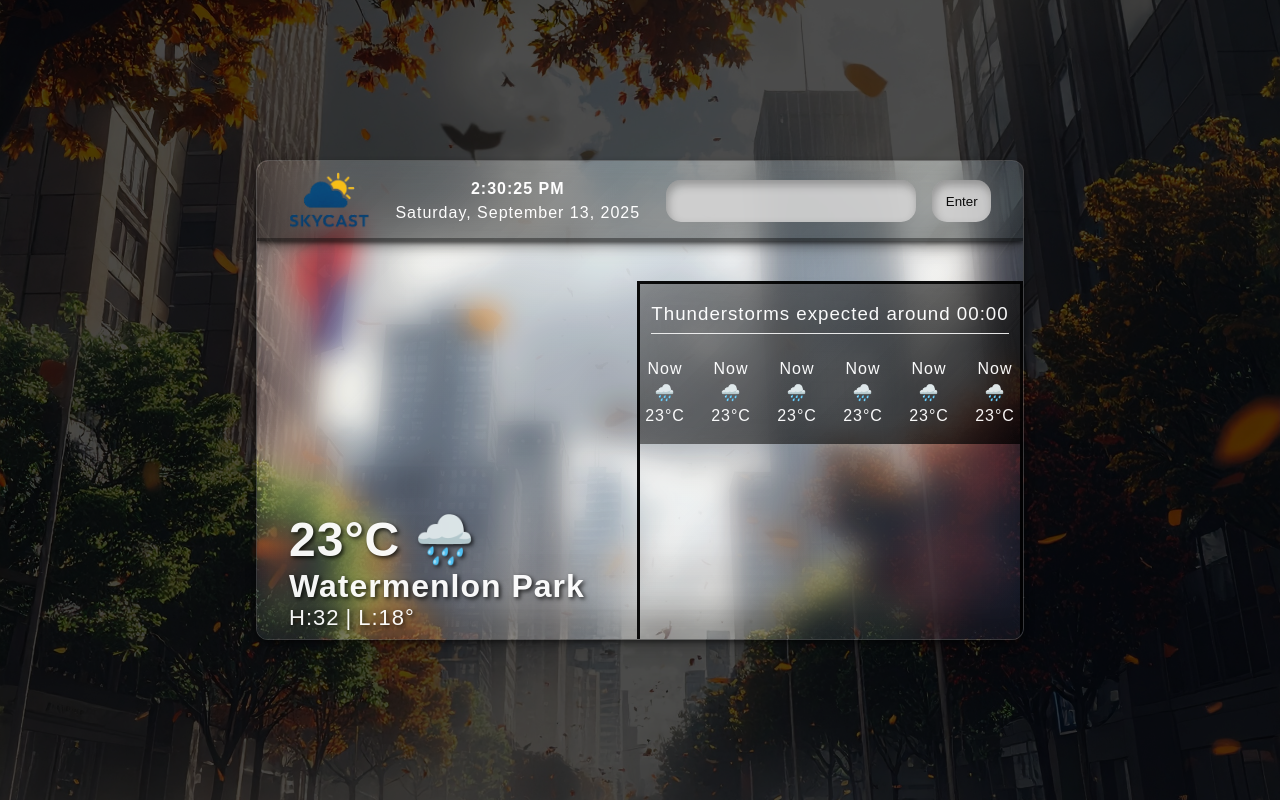
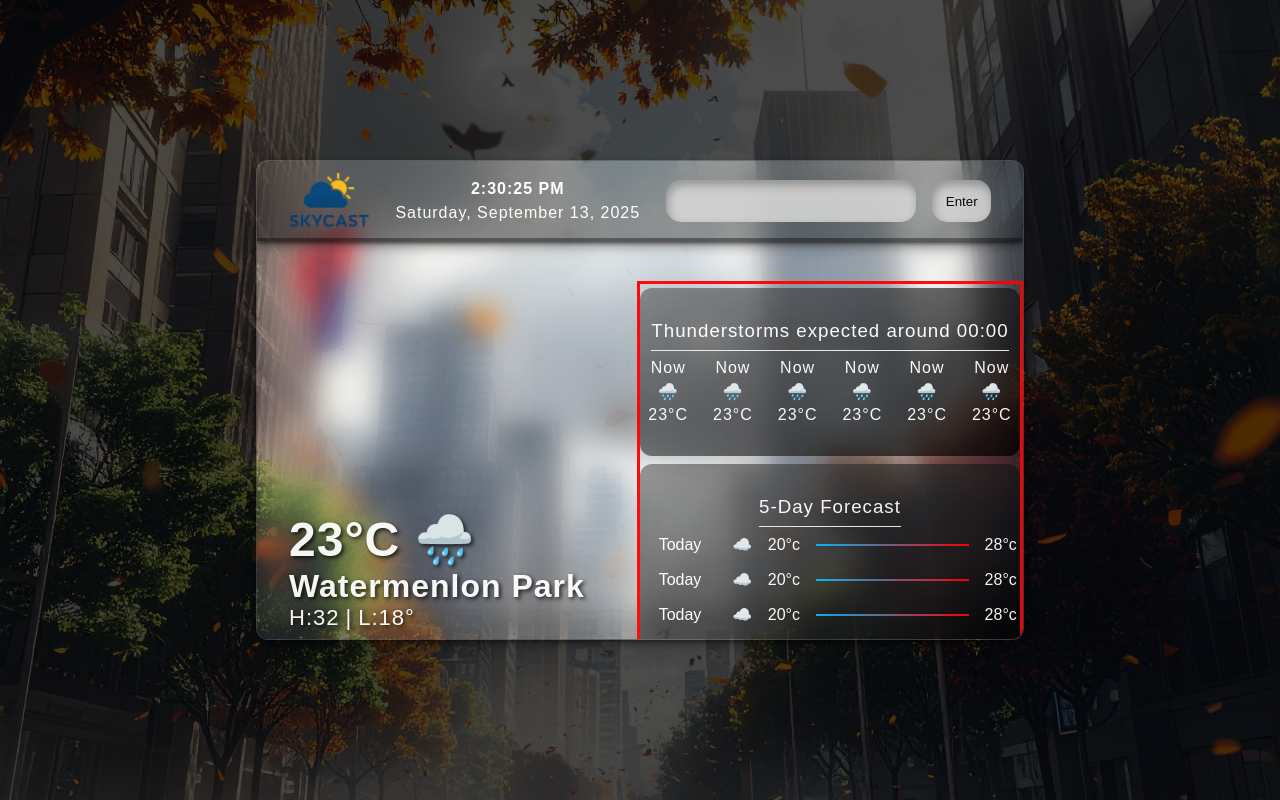
Before and after one commit to A-Karim2003/SkyCast, a React (Vite) app: page / in a window 1280 px wide. Built offline with nearby package versions, Linux system fonts and the light colour scheme.

Commit message:
added ui improvements to forecast weather section

```diff
--- a/src/components/forecast/ForcastDays.jsx
+++ b/src/components/forecast/ForcastDays.jsx
@@ -1,5 +1,5 @@
 function ForcastDays({ children }) {
-  return <div>{children}</div>;
+  return <div className="forecast-days">{children}</div>;
 }
 
 export default ForcastDays;
--- a/src/components/forecast/Forecast.jsx
+++ b/src/components/forecast/Forecast.jsx
@@ -1,6 +1,7 @@
 import ForcastTimes from "./ForcastTimes";
 import ForcastDays from "./ForcastDays";
 import TimeWeather from "./TimeWeather";
+import ForecastWeather from "./ForecastWeather";
 import ForecastTitle from "./ForecastTitle";
 import TimeWeatherContainer from "./TimeWeatherContainer";
 import "./forcast.css";
@@ -11,7 +12,7 @@ function Forcast() {
         <ForecastTitle>
           <h3>Thunderstorms expected around 00:00</h3>
         </ForecastTitle>
-        <TimeWeatherContainer>
+        <TimeWeatherContainer className={"time-weather-container"}>
           <TimeWeather />
           <TimeWeather />
           <TimeWeather />
@@ -20,7 +21,17 @@ function Forcast() {
           <TimeWeather />
         </TimeWeatherContainer>
       </ForcastTimes>
-      <ForcastDays></ForcastDays>
+      <ForcastDays>
+        <ForecastTitle>
+          <h3>5-Day Forecast</h3>
+        </ForecastTitle>
+
+        <TimeWeatherContainer className={"forecast-weather-container"}>
+          <ForecastWeather />
+          <ForecastWeather />
+          <ForecastWeather />
+        </TimeWeatherContainer>
+      </ForcastDays>
     </div>
   );
 }
--- /dev/null
+++ b/src/components/forecast/ForecastWeather.jsx
@@ -0,0 +1,17 @@
+function ForecastWeather() {
+  return (
+    <div className="forecast-weather">
+      <div>
+        <p className="">Today</p>
+        <p className="cloud">☁️</p>
+      </div>
+      <div>
+        <span>20°c </span>
+        <div className="range"></div>
+        <span>28°c</span>
+      </div>
+    </div>
+  );
+}
+
+export default ForecastWeather;
--- a/src/components/forecast/TimeWeatherContainer.jsx
+++ b/src/components/forecast/TimeWeatherContainer.jsx
@@ -1,4 +1,4 @@
-function TimeWeatherContainer({ children }) {
-  return <div className="time-weather-container">{children}</div>;
+function TimeWeatherContainer({ children, className }) {
+  return <div className={className}>{children}</div>;
 }
 export default TimeWeatherContainer;
--- a/src/components/forecast/forcast.css
+++ b/src/components/forecast/forcast.css
@@ -1,3 +1,12 @@
+/* ---------------forcast-------------------- */
+
+.forecast {
+  border: solid red;
+  display: flex;
+  flex-direction: column;
+  justify-content: space-around;
+}
+
 /* ---------------forcast-times--------------- */
 .forecast-title {
   text-align: center;
@@ -13,10 +22,12 @@
 
 /* ---------------forcast-times--------------- */
 
-.forcast-times {
-  height: 160px;
+.forcast-times,
+.forecast-days {
+  padding: 2rem 0.2rem;
   width: 100%;
   color: white;
+  border-radius: 12px;
 
   background: linear-gradient(
     135deg,
@@ -48,3 +59,36 @@
   gap: 5px;
   letter-spacing: 1px;
 }
+
+/* ---------------forecast-weather--------------- */
+.forecast-weather-container {
+  display: flex;
+  flex-direction: column;
+  gap: 1rem;
+}
+
+.forecast-weather {
+  display: flex;
+  justify-content: space-between;
+}
+
+.forecast-weather > div {
+  display: flex;
+  align-items: center;
+}
+.forecast-weather > div:nth-of-type(1) {
+  flex: 1;
+  justify-content: space-around;
+}
+
+.forecast-weather > div:nth-of-type(2) {
+  flex: 2;
+  justify-content: space-between;
+}
+
+.forecast-weather > div:nth-of-type(2) .range {
+  width: 100%;
+  height: 2px;
+  margin: 0 1rem;
+  background: linear-gradient(to right, rgb(0, 183, 255), red);
+}
```
